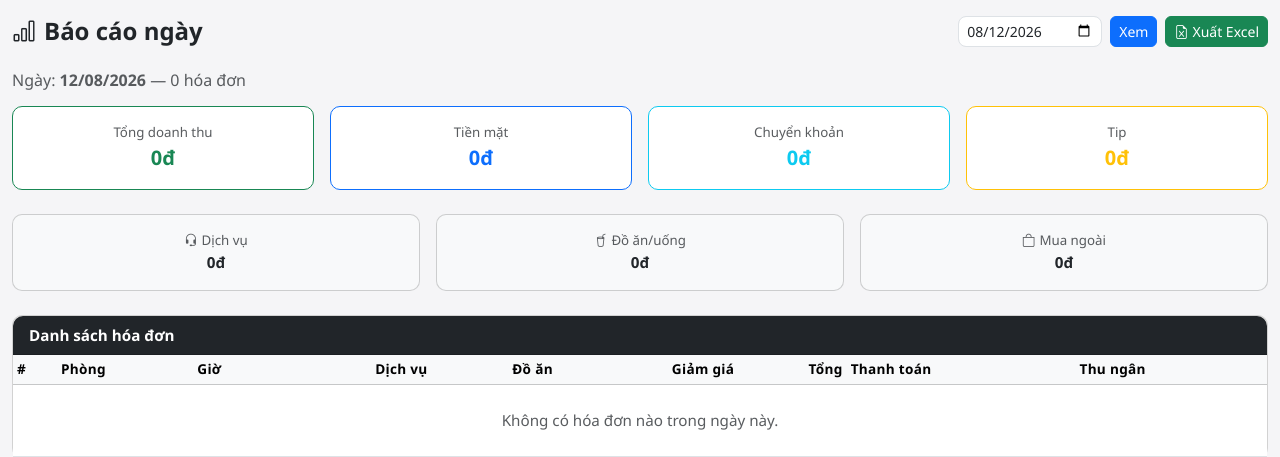
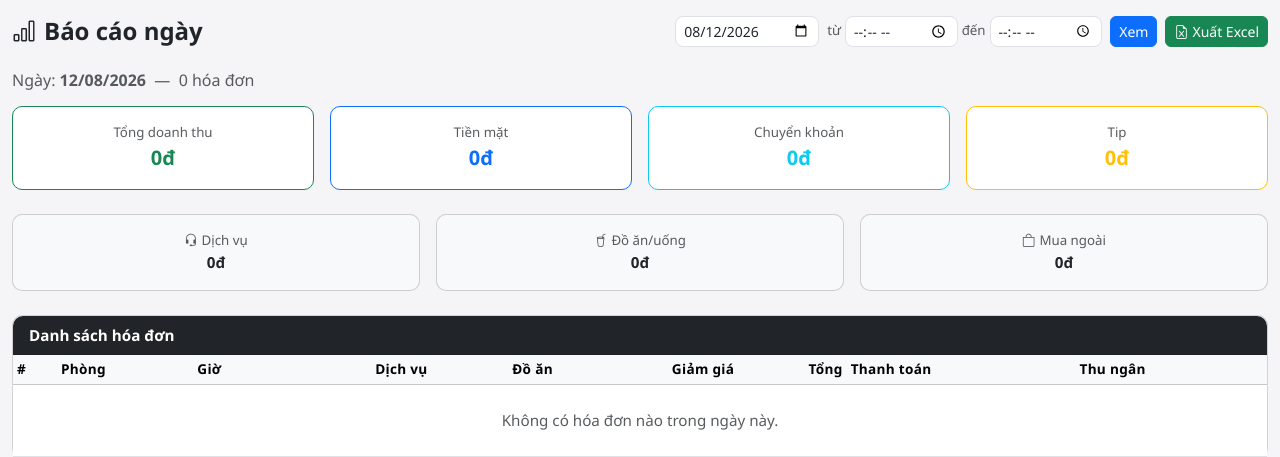
Before and after one commit to LackDng/PG, a Django app: page /reports/daily/ in a window 1280 px wide. Shown: the part 55-512 px from the top of the page. Run offline with Django 4.2, Linux system fonts and the light colour scheme; the visitor is signed in with stand-in values (Sample User, id 1); data comes from the database, SQL or seed files in the repository; data that the repository does not hold is empty.

Commit message:
Add time range filter to daily report
- Filter form now has time_from and time_to (HH:MM) inputs in addition to date
- _get_report_data accepts time_from/time_to params; defaults to full day
- Daily report page shows the active time range in the subtitle
- Excel export includes time range in title cell and filename suffix (e.g. baocao_20260812_1400-2300.xlsx)
- Excel export link carries time_from/time_to params from the current filter
- Fix invoice table Tổng column: now shows grand_total (includes tip)

https://claude.ai/code/session_01PLduuVFSijvRAzWQiZFJNT

```diff
--- a/karaoke_app/core/views/reports.py
+++ b/karaoke_app/core/views/reports.py
@@ -3,21 +3,36 @@ from django.http import HttpResponse
 from django.utils import timezone
 from django.db.models import Sum
 from django.contrib import messages
-from datetime import date, timedelta
+from datetime import date, time, timedelta
 from core.models import Invoice, RoomSession, ServiceOrder, OrderItem, ActivityLog
 from core.decorators import accountant_required, admin_required, login_required_custom
 import openpyxl
 from openpyxl.styles import Font, PatternFill, Alignment, Border, Side
 
-def _get_report_data(report_date):
-    """Lấy dữ liệu báo cáo cho 1 ngày. Trả về dict."""
+
+def _parse_time(time_str):
+    """Parse 'HH:MM' thành time object, trả về None nếu không hợp lệ."""
+    try:
+        h, m = time_str.strip().split(":")
+        return time(int(h), int(m))
+    except Exception:
+        return None
+
+
+def _get_report_data(report_date, time_from=None, time_to=None):
+    """Lấy dữ liệu báo cáo. time_from/time_to là time object (HH:MM), None = cả ngày."""
     tz = timezone.get_current_timezone()
-    day_start = timezone.datetime.combine(report_date, timezone.datetime.min.time()).replace(tzinfo=tz)
-    day_end = day_start + timedelta(days=1)
+    t_from = time_from or time(0, 0)
+    t_to   = time_to   or time(23, 59, 59)
+    dt_from = timezone.datetime.combine(report_date, t_from).replace(tzinfo=tz)
+    dt_to   = timezone.datetime.combine(report_date, t_to).replace(tzinfo=tz)
+    # Nếu không có time_to thì lấy đến cuối ngày
+    if time_to is None:
+        dt_to = dt_from.replace(hour=0, minute=0, second=0) + timedelta(days=1)
 
     invoices = Invoice.objects.filter(
-        created_at__gte=day_start,
-        created_at__lt=day_end,
+        created_at__gte=dt_from,
+        created_at__lt=dt_to,
     ).select_related("session__room", "created_by").order_by("-created_at")
 
     agg = invoices.aggregate(
@@ -76,10 +91,17 @@ def daily_report(request):
     except ValueError:
         report_date = today
 
-    data = _get_report_data(report_date)
+    time_from_str = request.GET.get("time_from", "")
+    time_to_str   = request.GET.get("time_to", "")
+    time_from = _parse_time(time_from_str)
+    time_to   = _parse_time(time_to_str)
+
+    data = _get_report_data(report_date, time_from, time_to)
     return render(request, "reports/daily.html", {
         "report_date":     report_date,
         "report_date_str": report_date_str,
+        "time_from_str":   time_from_str,
+        "time_to_str":     time_to_str,
         **data,
     })
 
@@ -94,10 +116,20 @@ def export_excel(request):
     except ValueError:
         report_date = today
 
-    data = _get_report_data(report_date)
-    wb = _build_excel(report_date, data)
+    time_from_str = request.GET.get("time_from", "")
+    time_to_str   = request.GET.get("time_to", "")
+    time_from = _parse_time(time_from_str)
+    time_to   = _parse_time(time_to_str)
 
-    filename = f"baocao_{report_date.strftime('%Y%m%d')}.xlsx"
+    data = _get_report_data(report_date, time_from, time_to)
+    wb = _build_excel(report_date, data, time_from_str, time_to_str)
+
+    suffix = ""
+    if time_from_str or time_to_str:
+        tf = time_from_str.replace(":", "") if time_from_str else "0000"
+        tt = time_to_str.replace(":", "") if time_to_str else "2359"
+        suffix = f"_{tf}-{tt}"
+    filename = f"baocao_{report_date.strftime('%Y%m%d')}{suffix}.xlsx"
     response = HttpResponse(
         content_type="application/vnd.openxmlformats-officedocument.spreadsheetml.sheet"
     )
@@ -106,7 +138,7 @@ def export_excel(request):
     return response
 
 
-def _build_excel(report_date, data):
+def _build_excel(report_date, data, time_from_str="", time_to_str=""):
     """Tạo workbook Excel từ dữ liệu báo cáo."""
     wb = openpyxl.Workbook()
 
@@ -114,21 +146,25 @@ def _build_excel(report_date, data):
     ws1 = wb.active
     ws1.title = "Tổng quan"
 
-    header_font   = Font(bold=True, size=12)
-    title_font    = Font(bold=True, size=14)
-    header_fill   = PatternFill("solid", fgColor="1F3864")
+    header_font    = Font(bold=True, size=12)
+    header_fill    = PatternFill("solid", fgColor="1F3864")
     subheader_fill = PatternFill("solid", fgColor="2E75B6")
-    white_font    = Font(bold=True, color="FFFFFF", size=11)
-    center        = Alignment(horizontal="center", vertical="center")
-    right         = Alignment(horizontal="right", vertical="center")
-    thin          = Border(
+    white_font     = Font(bold=True, color="FFFFFF", size=11)
+    center         = Alignment(horizontal="center", vertical="center")
+    right          = Alignment(horizontal="right", vertical="center")
+    thin           = Border(
         left=Side(style="thin"), right=Side(style="thin"),
         top=Side(style="thin"), bottom=Side(style="thin"),
     )
 
     # Tiêu đề
+    time_range_label = ""
+    if time_from_str or time_to_str:
+        tf = time_from_str or "00:00"
+        tt = time_to_str or "23:59"
+        time_range_label = f" ({tf} – {tt})"
     ws1.merge_cells("A1:F1")
-    ws1["A1"] = f"BÁO CÁO DOANH THU NGÀY {report_date.strftime('%d/%m/%Y')}"
+    ws1["A1"] = f"BÁO CÁO DOANH THU NGÀY {report_date.strftime('%d/%m/%Y')}{time_range_label}"
     ws1["A1"].font  = Font(bold=True, size=16, color="1F3864")
     ws1["A1"].alignment = center
 
--- a/karaoke_app/templates/reports/daily.html
+++ b/karaoke_app/templates/reports/daily.html
@@ -5,11 +5,17 @@
 <div class="d-flex justify-content-between align-items-center mb-4 flex-wrap gap-2">
   <h4 class="mb-0 fw-bold"><i class="bi bi-bar-chart me-2"></i>Báo cáo ngày</h4>
   <div class="d-flex gap-2 flex-wrap align-items-center">
-    <form class="d-flex gap-2" method="get">
-      <input type="date" name="date" value="{{ report_date_str }}" class="form-control form-control-sm">
+    <form class="d-flex gap-2 flex-wrap align-items-center" method="get">
+      <input type="date" name="date" value="{{ report_date_str }}" class="form-control form-control-sm" style="width:auto">
+      <div class="d-flex align-items-center gap-1">
+        <span class="text-muted small">từ</span>
+        <input type="time" name="time_from" value="{{ time_from_str }}" class="form-control form-control-sm" style="width:auto">
+        <span class="text-muted small">đến</span>
+        <input type="time" name="time_to" value="{{ time_to_str }}" class="form-control form-control-sm" style="width:auto">
+      </div>
       <button type="submit" class="btn btn-primary btn-sm">Xem</button>
     </form>
-    <a href="{% url 'export_excel' %}?date={{ report_date_str }}" class="btn btn-success btn-sm">
+    <a href="{% url 'export_excel' %}?date={{ report_date_str }}&time_from={{ time_from_str }}&time_to={{ time_to_str }}" class="btn btn-success btn-sm">
       <i class="bi bi-file-earmark-excel me-1"></i>Xuất Excel
     </a>
     {% if user.can_manage_admin %}
@@ -20,7 +26,14 @@
   </div>
 </div>
 
-<h6 class="text-muted mb-3">Ngày: <strong>{{ report_date|date:"d/m/Y" }}</strong> — {{ invoice_count }} hóa đơn</h6>
+<h6 class="text-muted mb-3">
+  Ngày: <strong>{{ report_date|date:"d/m/Y" }}</strong>
+  {% if time_from_str or time_to_str %}
+    &nbsp;|&nbsp; Từ <strong>{{ time_from_str|default:"00:00" }}</strong>
+    đến <strong>{{ time_to_str|default:"23:59" }}</strong>
+  {% endif %}
+  &nbsp;—&nbsp; {{ invoice_count }} hóa đơn
+</h6>
 
 <!-- Tổng quan -->
 <div class="row g-3 mb-4">
@@ -154,7 +167,7 @@
           <td class="text-end text-danger">
             {% if inv.discount_percent > 0 %}-{{ inv.discount_amount|vnd }}đ ({{ inv.discount_percent }}%){% else %}—{% endif %}
           </td>
-          <td class="text-end fw-bold text-success">{{ inv.total_after_discount|vnd }}đ</td>
+          <td class="text-end fw-bold text-success">{{ inv.grand_total|vnd }}đ</td>
           <td>
             {% if inv.payment_method == 'cash' %}
               <span class="badge bg-success">Tiền mặt</span>
```
